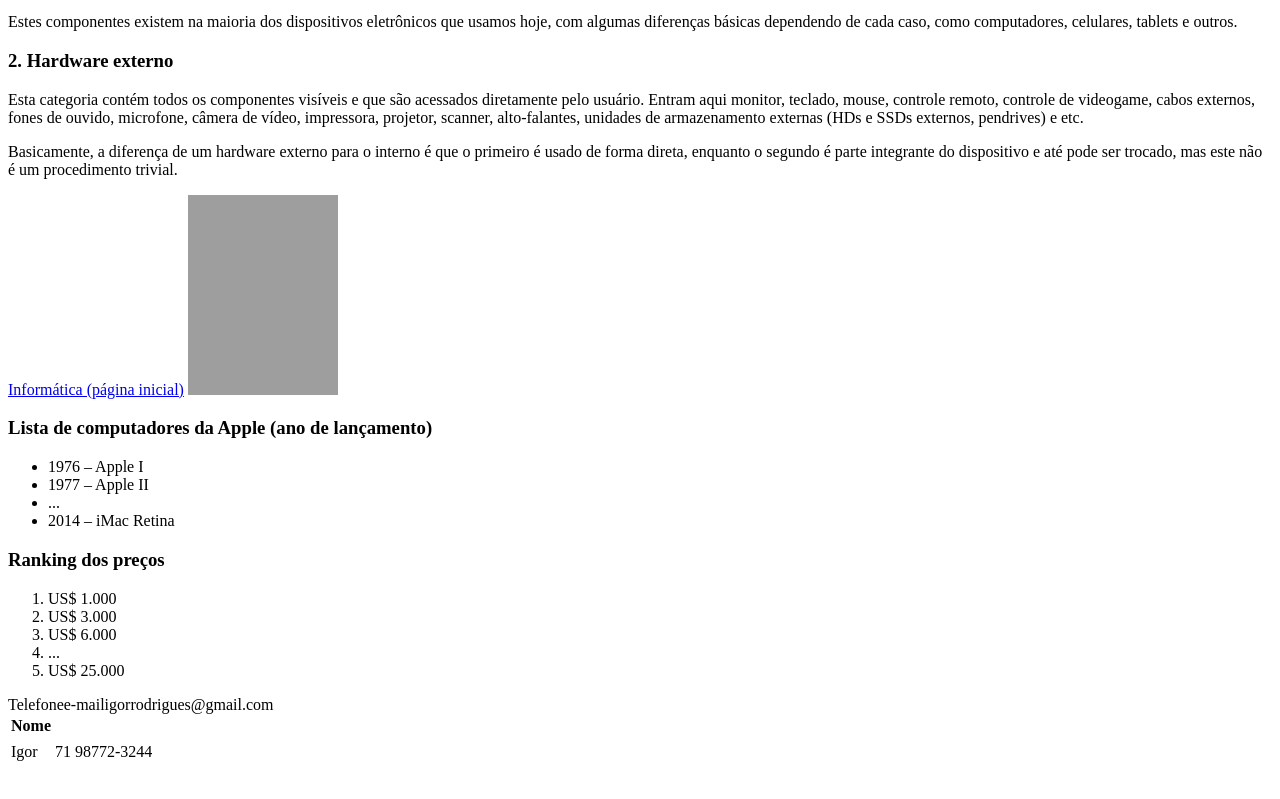
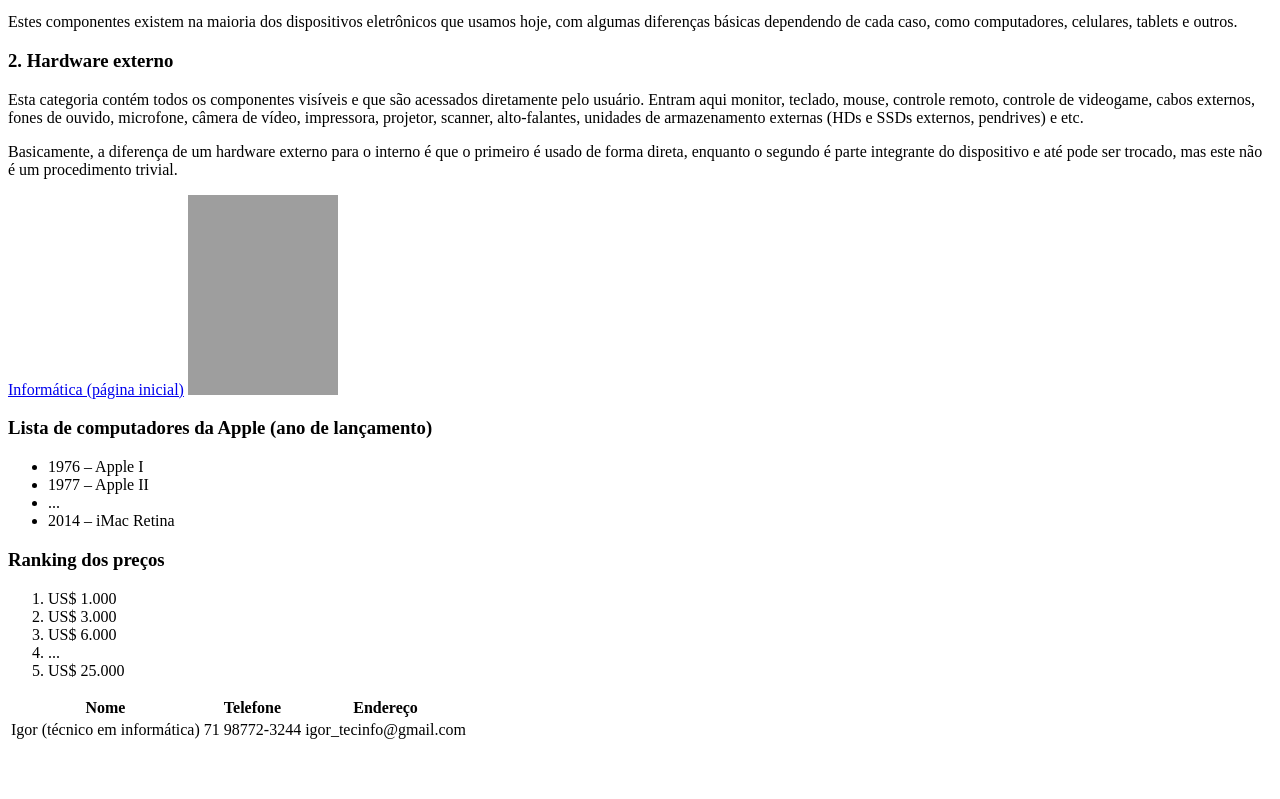
Before and after one commit to diegocostaxp/dev-web-br, a plain HTML site: page sobre.html in a window 1280 px wide. Shown: the part 465-1264 px from the top of the page. Drawn offline with Linux system fonts and the light colour scheme; grey boxes are pictures that could not be loaded.

Commit message:
Update sobre.html

```diff
--- a/sobre.html
+++ b/sobre.html
@@ -39,19 +39,20 @@
         <li>US$ 25.000</li>
 
     </ol>
+
     <table>
         <tr>
             <th>Nome</th>
-            <tr>Telefone</tr>
-            <tr>e-mail</tr>
+            <th>Telefone</th>
+            <th>Endereço </th>
         </tr>
         <tr>
-            <td>Igor</td>
+            <td>Igor (técnico em informática)</td>
             <td>71 98772-3244</td>
-            <tr>igorrodrigues@gmail.com</tr>
+            <td>igor_tecinfo@gmail.com</td>
         </tr>
     </table>
-    <br><br><br>
+    <br><br><br><br><br><br>
 
 </body>
 </html>
```
